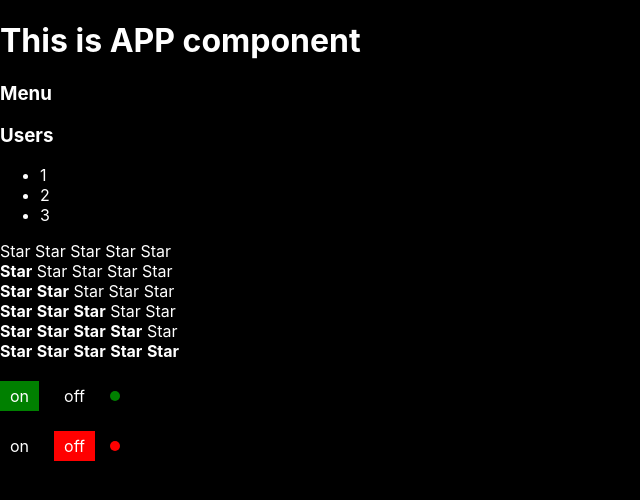
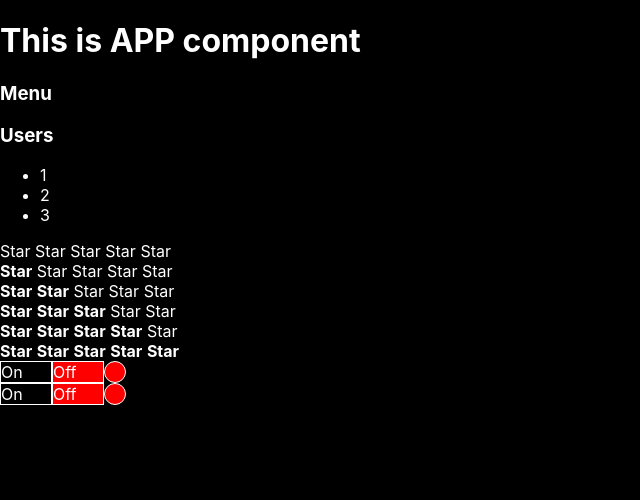
Before and after one commit to alexBasrike/my-app, a React (Create React App) app: page / in a window 1280 px wide. Shown: the top 500 px of the page, without its empty margins (0-640 px from the left). Built offline with nearby package versions, Linux system fonts and the light colour scheme.

Commit message:
updated the OnOff component

```diff
--- a/src/App.tsx
+++ b/src/App.tsx
@@ -20,8 +20,8 @@ function App() {
             <Rating value={4}/>
             <Rating value={5}/>
 
-            <OnOff status={"on"}/>
-            <OnOff status={"off"}/>
+            <OnOff/>
+            <OnOff/>
         </div>
     );
 }
--- a/src/components/OnOff/OnOff.tsx
+++ b/src/components/OnOff/OnOff.tsx
@@ -1,34 +1,46 @@
-import React from 'react';
+import React, {useState} from 'react';
 
-type OnOffPropsType = {
-    status: "on" | "off"
-}
+export const OnOff = () => {
 
-export const OnOff = (props: OnOffPropsType) => {
+    let [buttonStatus, setButtonStatus] = useState(false);
+
+    const on = {
+        background: buttonStatus ? "green" : "black",
+        display: "inline-block",
+        alignItems: "center",
+        justifyContent: "center",
+        width: "50px",
+        height: "20px",
+        border: "1px solid #fff",
+        verticalAlign: "top"
+    }
+
+    const off = {
+        background: buttonStatus ? "black" : "red",
+        display: "inline-block",
+        alignItems: "center",
+        justifyContent: "center",
+        width: "50px",
+        height: "20px",
+        border: "1px solid #fff",
+        verticalAlign: "top"
+    }
+
+    const circle = {
+        background: buttonStatus ? "green" : "red",
+        display: "inline-block",
+        width: "20px",
+        height: "20px",
+        border: "1px solid #fff",
+        borderRadius: "50%",
+        verticalAlign: "top"
+    }
+
     return (
         <div>
-            <br/>
-            {props.status === "on" ? <On/> : <Off/>}
+            <span onClick={ () => setButtonStatus(true) } style={on}>On</span>
+            <span onClick={ () => setButtonStatus(false) } style={off}>Off</span>
+            <span style={circle}></span>
         </div>
     );
 };
-
-const On = () => {
-    return (
-        <div className={"status-block"}>
-            <span className={"square on"}>on</span>
-            <span className={"square"}>off</span>
-            <span className={"circle on"}>on</span>
-        </div>
-    )
-}
-
-const Off = () => {
-    return (
-        <div className={"status-block"}>
-            <span className={"square"}>on</span>
-            <span className={"square off"}>off</span>
-            <span className={"circle off"}>off</span>
-        </div>
-    )
-}
```
